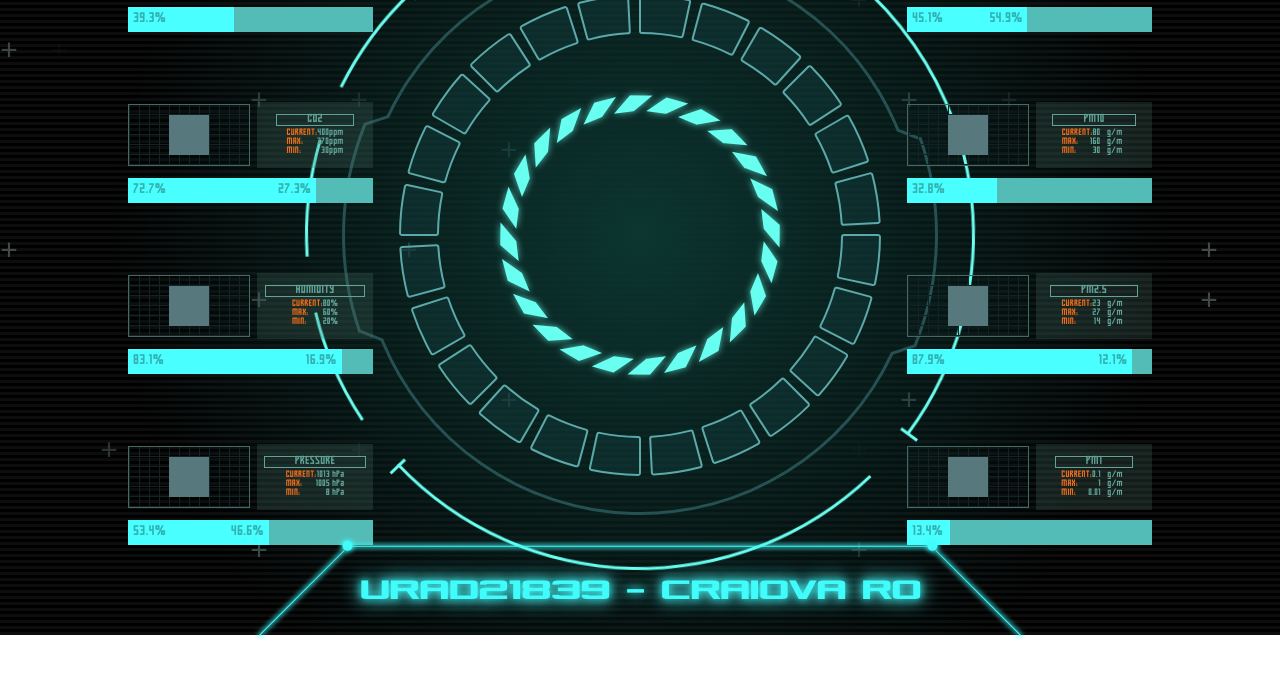
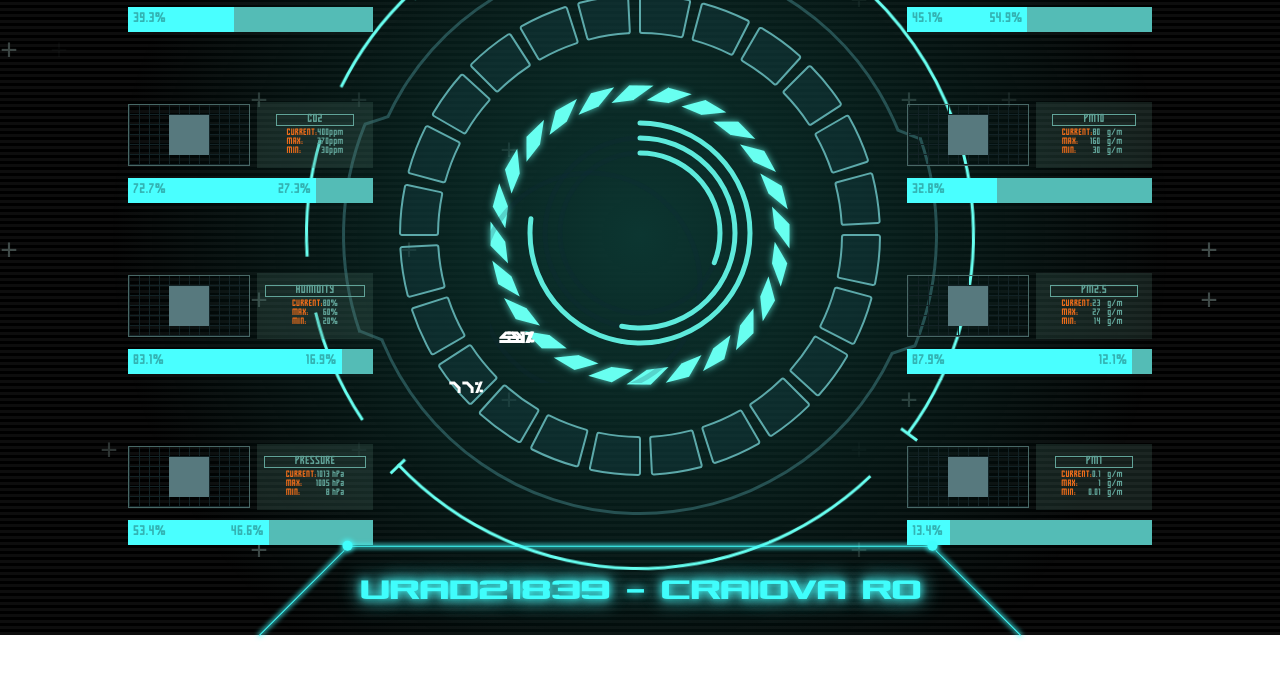
Before and after one commit to MariusCNMTV/cipflix.bunker, a plain HTML site: page index.html in a window 1280 px wide. Shown: the part 165-842 px from the top of the page. Drawn offline with nearby package versions, Linux system fonts and the light colour scheme; grey boxes are pictures that could not be loaded.

Commit message:
loading.start

```diff
--- /dev/null
+++ b/css/loading.css
@@ -0,0 +1,44 @@
+@font-face {
+  font-family: cyberpunky;
+  src: url("../assets/fonts/Magician Rings.ttf");
+}
+
+@font-face {
+  font-family: valorax;
+  src: url("../assets/fonts/Valorax.otf");
+}
+
+.loading-container {
+  position: absolute;
+  left: 50%;
+  top: 50%;
+  transform: translate(-50%, -50%);
+  z-index: 1;
+}
+
+.loading-ring {
+  fill: none;
+  stroke-width: 5;
+  stroke-linecap: round;
+  transform: rotate(-90deg);
+  transform-origin: center;
+}
+
+.loading-ring-bg {
+  stroke: rgba(15, 44, 63, 0.2); /* Mai puțin transparent */
+}
+
+.loading-ring-value {
+  stroke: rgb(104, 255, 240);
+  stroke-opacity: 0.9; /* Mai puțin transparent */
+  transition: stroke-dashoffset 0.5s ease;
+}
+
+.loading-label {
+  position: absolute;
+  font-family: valorax;
+  font-size: 16px;
+  color: #ffffff;
+  text-align: right;
+  transform: translate(-120%, -50%); /* Mut textul în stânga barului */
+}
--- a/index.html
+++ b/index.html
@@ -9,10 +9,12 @@
     <link rel="stylesheet" href="css/bbanner.css" />
     <link rel="stylesheet" href="css/rectangles.css" />
     <link rel="stylesheet" href="css/circles.css" />
+    <link rel="stylesheet" href="css/loading.css" />
 
     <script src="https://d3js.org/d3.v7.min.js"></script>
     <script src="js/plus.js"></script>
     <script src="js/progress.js"></script>
+    <script src="js/loading.js" defer></script>
 
     <script src="js/api/date.js"></script>
 
@@ -33,6 +35,63 @@
       <div id="c2"></div>
       <div id="c3"></div>
       <div id="c4"></div>
+    </div>
+
+    <div class="loading-container">
+      <svg width="300" height="300">
+        <circle
+          class="loading-ring loading-ring-bg"
+          r="110"
+          cx="100"
+          cy="100"
+        ></circle>
+        <circle
+          class="loading-ring loading-ring-value"
+          r="110"
+          cx="150"
+          cy="150"
+          style="stroke-dasharray: 502; stroke-dashoffset: 150;"
+        ></circle>
+      </svg>
+      <div class="loading-label">79%</div>
+    </div>
+
+    <div class="loading-container">
+      <svg width="200" height="200">
+        <circle
+          class="loading-ring loading-ring-bg"
+          r="95"
+          cx="100"
+          cy="100"
+        ></circle>
+        <circle
+          class="loading-ring loading-ring-value"
+          r="95"
+          cx="100"
+          cy="100"
+          style="stroke-dasharray: 377; stroke-dashoffset: 177;"
+        ></circle>
+      </svg>
+      <div class="loading-label">53%</div>
+    </div>
+
+    <div class="loading-container">
+      <svg width="200" height="200">
+        <circle
+          class="loading-ring loading-ring-bg"
+          r="80"
+          cx="100"
+          cy="100"
+        ></circle>
+        <circle
+          class="loading-ring loading-ring-value"
+          r="80"
+          cx="100"
+          cy="100"
+          style="stroke-dasharray: 251; stroke-dashoffset: 173;"
+        ></circle>
+      </svg>
+      <div class="loading-label">31%</div>
     </div>
 
     <!-- Rectangles and Info Section -->
--- a/js/circles/c2.js
+++ b/js/circles/c2.js
@@ -1,8 +1,8 @@
 document.addEventListener("DOMContentLoaded", () => {
     const width = 1000; // Canvas width
     const height = 1000; // Canvas height
-    const outerRadius = 140; // Outer radius of the circle
-    const innerRadius = outerRadius - 16; // Inner radius of the circle
+    const outerRadius = 150; // Outer radius of the circle
+    const innerRadius = outerRadius - 15; // Inner radius of the circle
     const numSegments = 24; // Number of segments
     const segmentAngle = (2 * Math.PI) / numSegments; // Angle for each segment
     const gapAngle = 0.1; // Gap between segments
--- /dev/null
+++ b/js/loading.js
@@ -0,0 +1,20 @@
+function setProgress(circle, percentage, labelElement) {
+    const radius = circle.getAttribute("r");
+    const circumference = 2 * Math.PI * radius;
+
+    circle.style.strokeDasharray = `${circumference}`;
+    circle.style.strokeDashoffset = `${circumference - (percentage / 100) * circumference}`;
+
+    // Actualizează textul
+    labelElement.textContent = `${percentage}%`;
+  }
+
+  // Inițializare
+  document.addEventListener("DOMContentLoaded", () => {
+    const circles = document.querySelectorAll(".loading-ring-value");
+    const labels = document.querySelectorAll(".loading-label");
+
+    setProgress(circles[0], 77, labels[0]); // Prima bară
+    setProgress(circles[1], 53, labels[1]); // A doua bară
+    setProgress(circles[2], 31, labels[2]); // A treia bară
+  });
```
